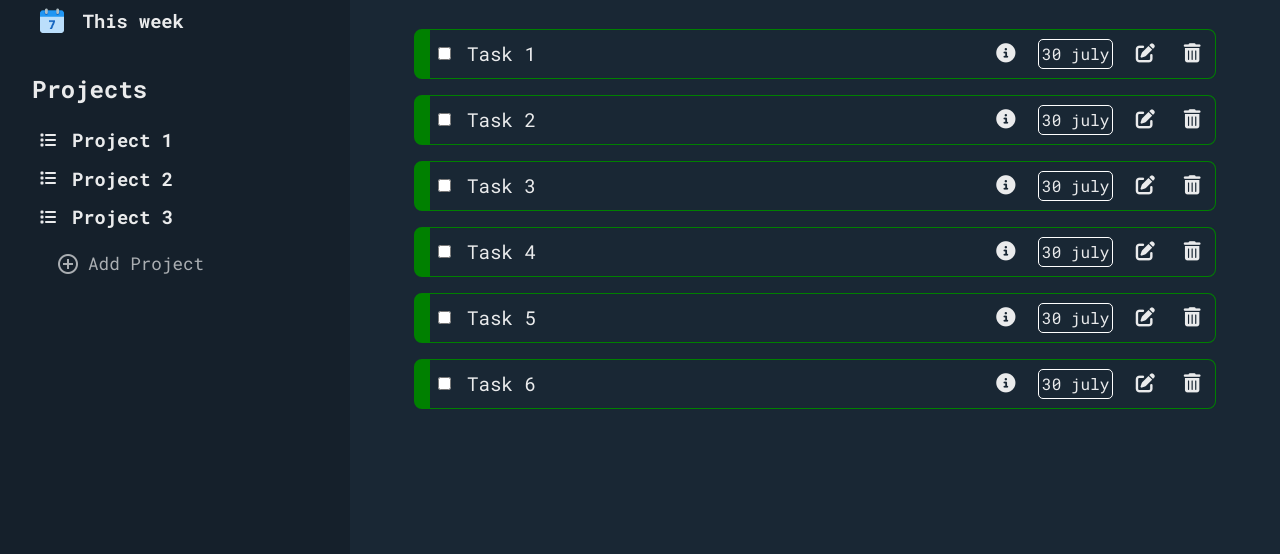
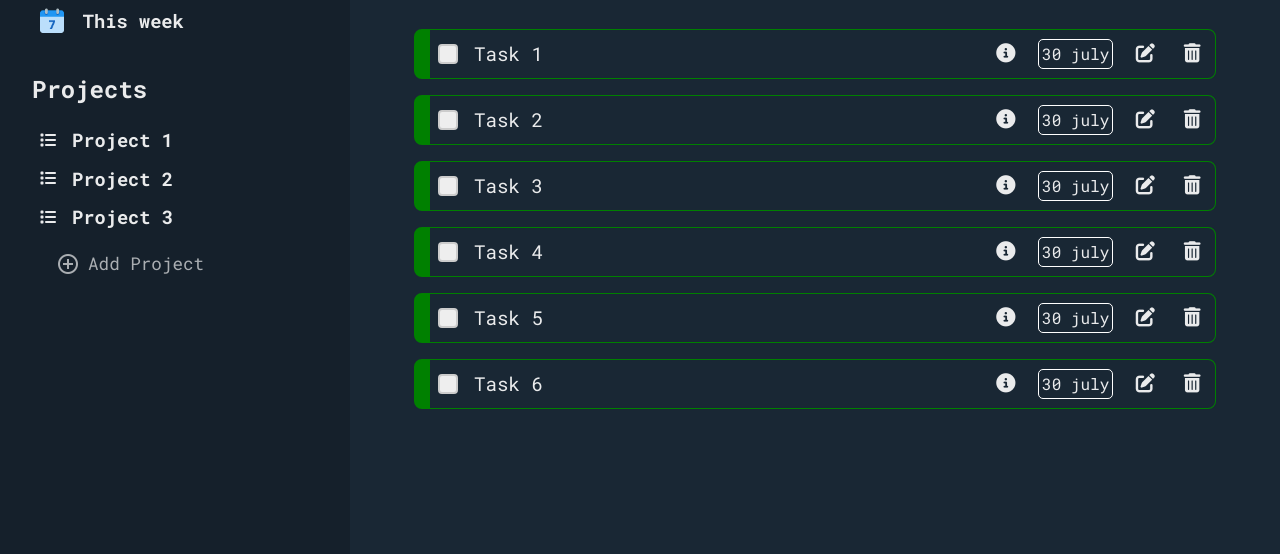
Before and after one commit to krishnasinghmahar/Todo-List, a website built with webpack: page src/index.html in a window 1280 px wide. Shown: the part 195-749 px from the top of the page. Built offline with nearby package versions, Linux system fonts and the light colour scheme.

Commit message:
style checkbox

```diff
--- a/src/scripts/main.js
+++ b/src/scripts/main.js
@@ -17,10 +17,11 @@
   tasks.forEach(task => {
     taskContainer.innerHTML += `
     <div class="task" data-task-id=${task.id}>
-      <div class="task-name">
+      <label class="custom-checkbox">
         <input type="checkbox">
+        <span class="checkMark"></span>
         <p>${task.name}</p>
-      </div>
+      </label>
       <div class="task-buttons">
         <i class="fa-solid fa-circle-info hover"></i>
         <p class="due-date">${task.date}</p>
--- a/src/styles/main.css
+++ b/src/styles/main.css
@@ -144,3 +144,51 @@
 main .add-task-form .submit:hover {
   background-color: rgba(1, 198, 1, 1);
 }
+
+/* styling input[checkbox] */
+
+.custom-checkbox {
+  display: flex;
+  gap: 1rem;
+  align-items: center;
+}
+
+.custom-checkbox input[type="checkbox"] {
+  display: none;
+}
+
+.custom-checkbox .checkMark {
+  position: relative;
+  height: 20px;
+  width: 20px;
+  background-color: #eee;
+  border: 2px solid #ccc;
+  display: inline-block;
+  cursor: pointer;
+  border-radius: 4px;
+}
+
+.custom-checkbox input[type="checkbox"]:checked+.checkMark {
+  background-color: #3df321;
+  border-color: #40f324;
+}
+
+.custom-checkbox .checkMark::after {
+  content: "";
+  position: absolute;
+  display: none;
+}
+
+.custom-checkbox input[type="checkbox"]:checked+.checkMark::after {
+  display: block;
+}
+
+.custom-checkbox .checkMark::after {
+  left: 6px;
+  top: 2px;
+  width: 5px;
+  height: 10px;
+  border: solid white;
+  border-width: 0 2px 2px 0;
+  transform: rotate(45deg);
+}
```
Also changed, not shown: dist/bundle.js.
